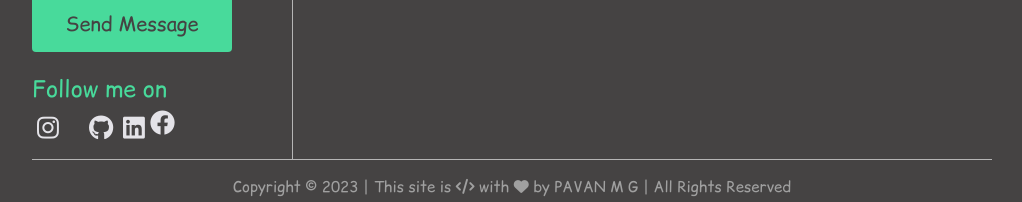
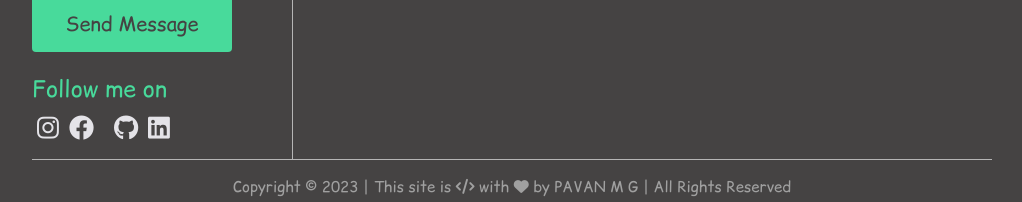
Before and after one commit to pavan-mg/pavan-mg.github.io, a Jekyll site: the page index.html, which Jekyll copies as it is, in a window 1280 px wide. Shown: the part 707-909 px from the top of the page, without its empty margins (128-1150 px from the left). Built offline with Jekyll 4.4.1, drawn with Linux system fonts in a browser that asks for light colours.

Commit message:
Update index.html

```diff
--- a/index.html
+++ b/index.html
@@ -80,7 +80,7 @@
             title="Instagram: pavan.mg"
             frmappuse="1">
             <i class="fab fa-instagram"></i></a>
-          </li>
+          <li>
             <a href="https://www.facebook.com/pavanm07/"
               target="_blank"
               title="Facebook: pavanm07"
@@ -93,7 +93,7 @@
             title="X(Twitter): pavanm07"
             frmappuse="1">
             <i class="fab fa-x-twitter"></i></a></li>
-          <li>
+          </li>
           <li>
             <a href="https://www.github.com/pavan-mg"
               target="_blank"
@@ -112,9 +112,9 @@
       </div>
     </div>
     <!-- CONTENT CONTAINER -->
-    <div class="fade" id="content_container">
+    <div id="content_container">
       <!-- PROFILE CONTENT -->
-      <div class="show" id="Home">
+      <div class="show fade" id="Home">
         <div class="block">
           <h2>A few words about me</h2>
           <blockquote class="profile_quote">
@@ -154,7 +154,7 @@
         <div class="clear"></div>
         </div>
       <!-- EDUCATION CONTENT -->
-      <div class="panel" id="Education">
+      <div class="panel fade" id="Education">
         <div class="block">
           <h2>Educational Details</h2>
           <blockquote class="profile_quote">
@@ -189,7 +189,7 @@
         <div class="clear"></div>
         </div>
       <!-- SKILLS CONTENT -->
-      <div class="panel" id="Skills">
+      <div class="panel fade" id="Skills">
         <div class="block">
           <h2>Skills</h2>
           <blockquote class="profile_quote">
@@ -221,7 +221,7 @@
         <div class="clear"></div>
       </div>
       <!-- EXPERIENCE CONTENT -->
-      <div class="panel" id="Experience">
+      <div class="panel fade" id="Experience">
         <div class="block">
           <h2>Work Experience</h2>
           <blockquote class="profile_quote">
@@ -290,7 +290,7 @@
         <div class="clear"></div>
       </div>
       <!-- PROJECTS CONTENT -->
-      <div class="panel" id="Projects">
+      <div class="panel fade" id="Projects">
         <div class="block">
           <h2>Featured Projects</h2>
           <blockquote class="profile_quote">
@@ -333,7 +333,7 @@
         <div class="clear"></div>
       </div>
       <!-- AWARDS CONTENT -->
-      <div class="panel" id="Awards">
+      <div class="panel fade" id="Awards">
         <div class="block">
           <h2>Achivements and Awards</h2>
           <blockquote class="profile_quote">
```
